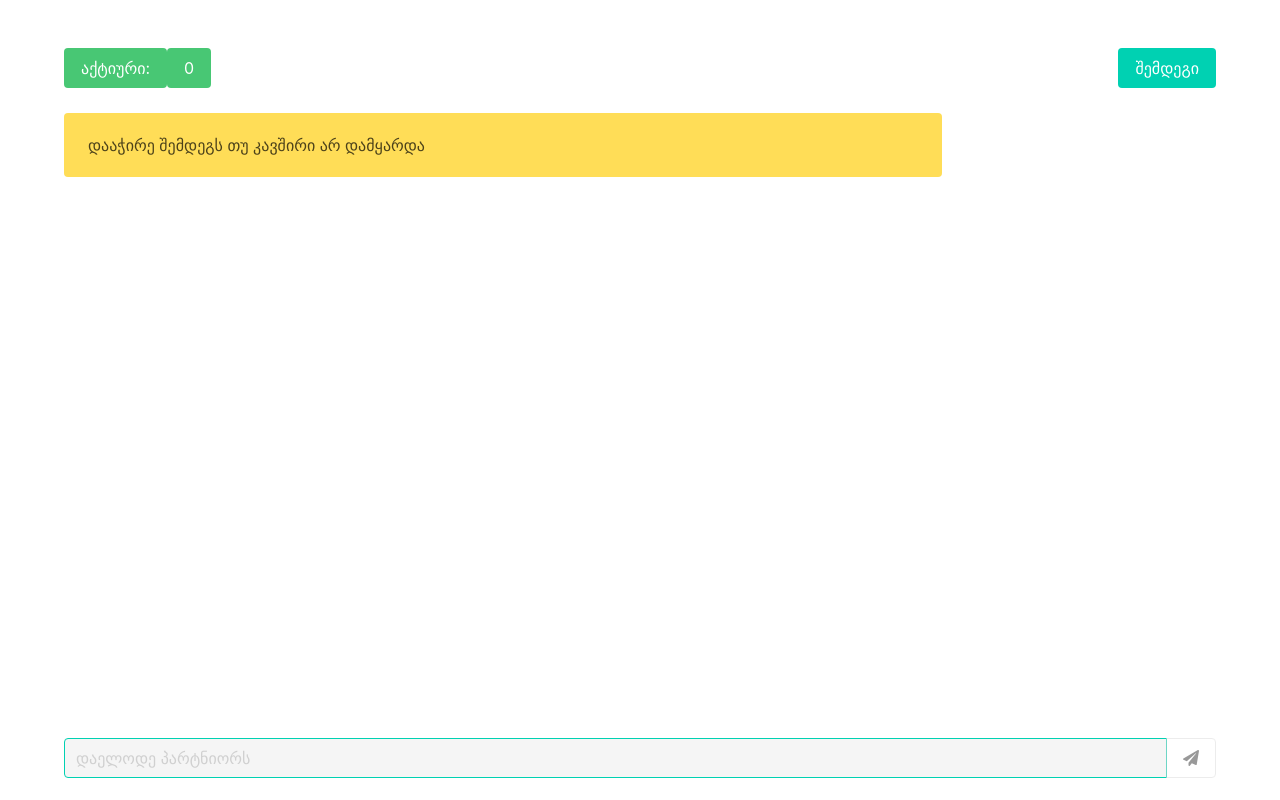
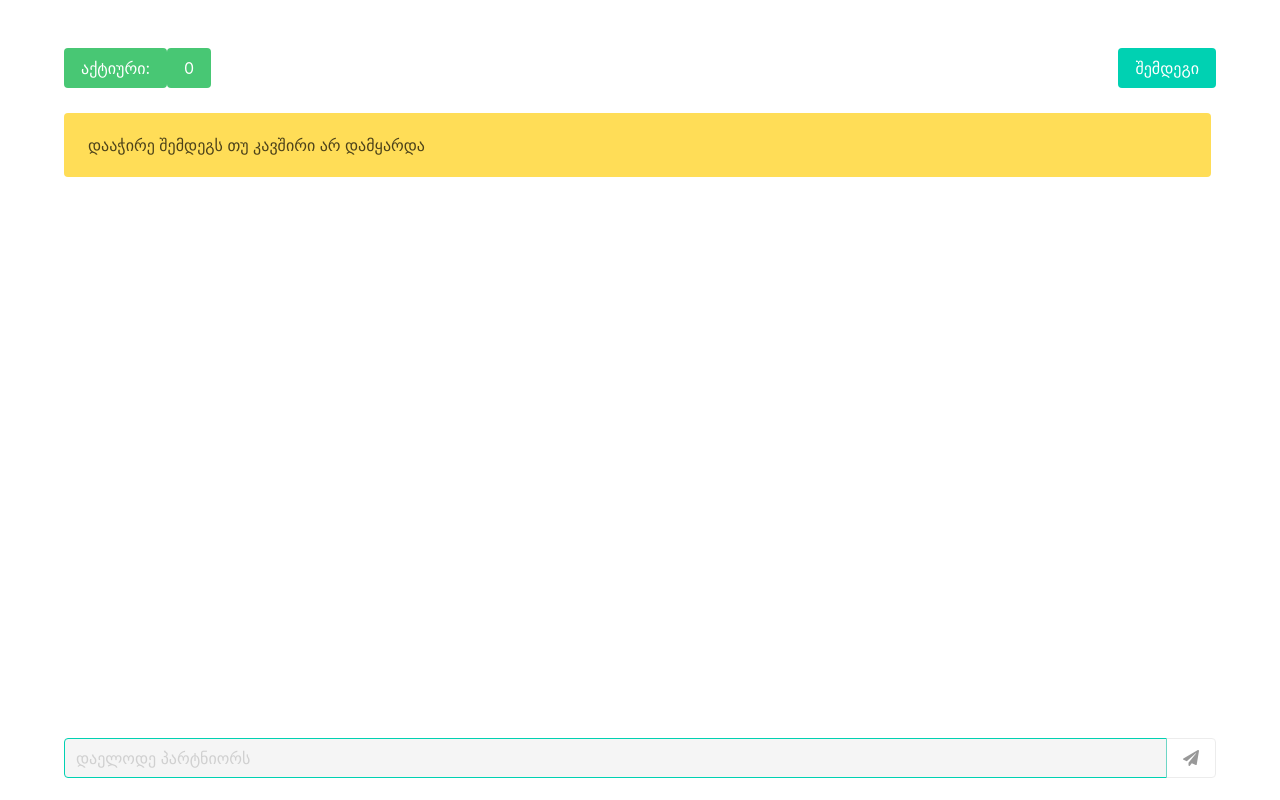
Before and after one commit to ditokhelaia/nice, a website: page index.html in a window 1280 px wide. Drawn offline with nearby package versions, Linux system fonts and the light colour scheme; no server answers.

Commit message:
overflow-x fix

```diff
--- a/index.html
+++ b/index.html
@@ -1,7 +1,7 @@
 <!doctype html>
 <html>
 <head>
-	<title>Title </title>
+	<title>Nice.ge </title>
 	<meta charset="UTF-8">
     <meta name="viewport" content="width=device-width, initial-scale=1.0">
     <link rel="stylesheet" href="https://cdnjs.cloudflare.com/ajax/libs/font-awesome/5.12.1/css/all.min.css">
--- a/static/css/main.css
+++ b/static/css/main.css
@@ -6,7 +6,6 @@
     height: 75vh;
     overflow-y: scroll;
     padding-right: 5px;
-    max-width: 69vw;
 }
 #messages::-webkit-scrollbar-track
 {
```
